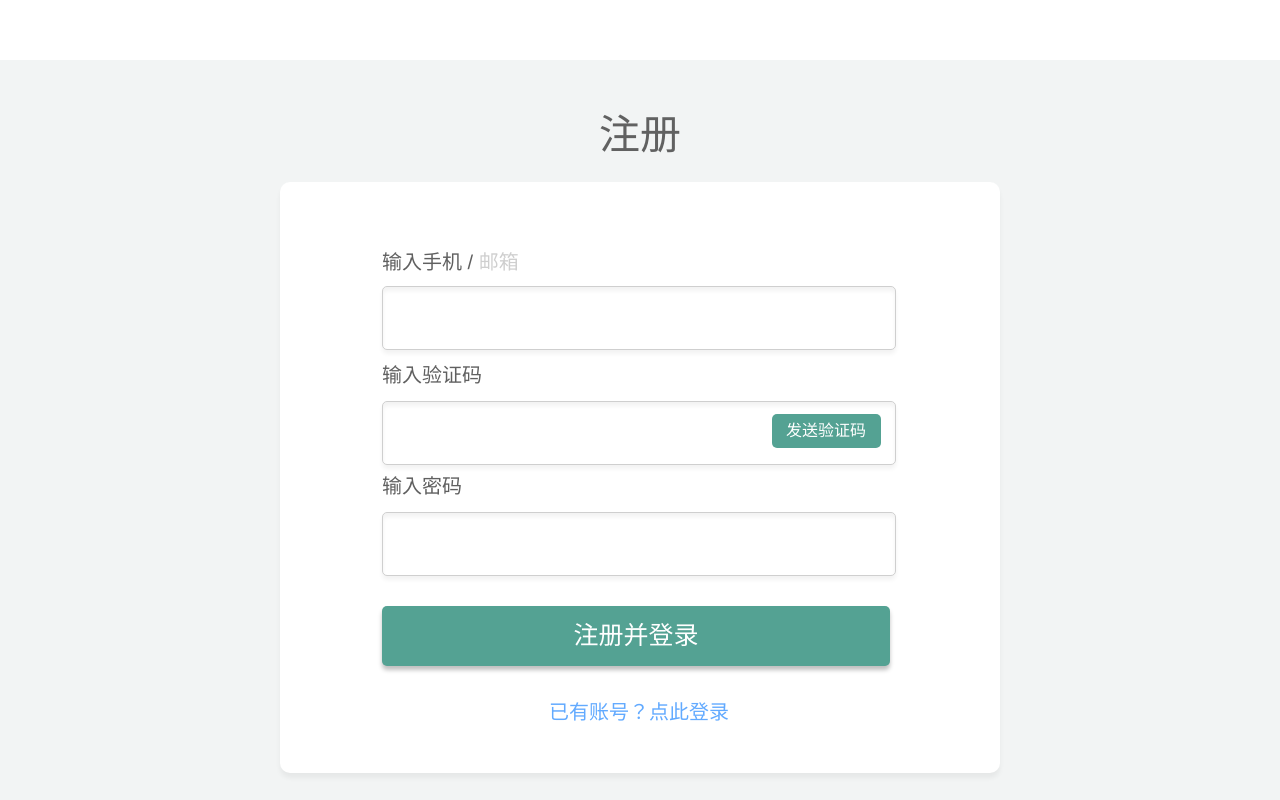
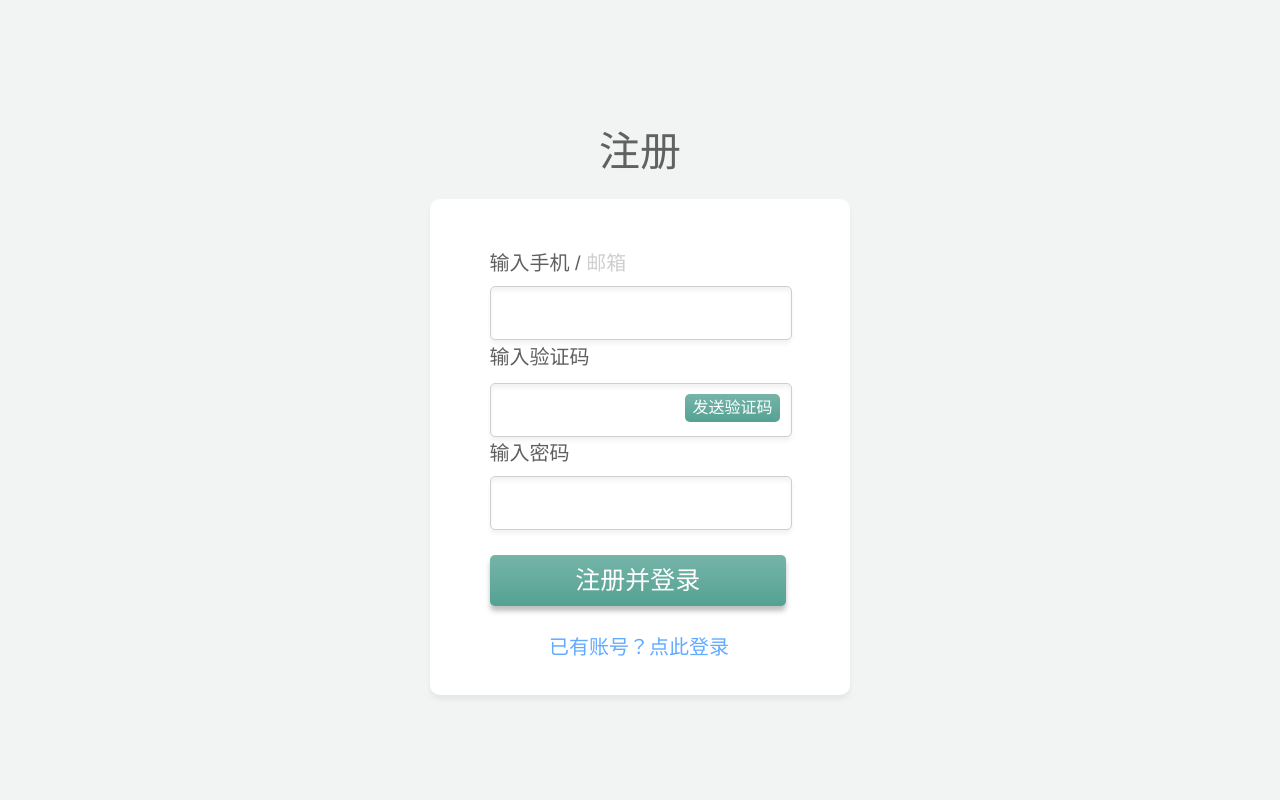
Before and after one commit to 2020-Summer-Project-Workgroup/2020-Summer-Project, a Vue app in the folder Vue/: page /register in a window 1280 px wide. Built offline with nearby package versions, Linux system fonts and the light colour scheme.

Commit message:
Adjust some css style, to make the page more compatible.

```diff
--- a/Vue/src/views/register/Register.vue
+++ b/Vue/src/views/register/Register.vue
@@ -6,34 +6,34 @@
     <div class="register-form">
       <div class="form-item">
         <div v-if="isTel">
-          <label for="tel" style="top: 70px">
+          <label for="tel" style="top: 10.97%">
             <span :style="telColor" @click="switchToTel">输入手机</span>
             /
             <span :style="emailColor" @click="switchToEmail">邮箱</span>
           </label>
-          <input type="text" id="tel" name="username" v-model="tel" style="top: 104px"/>
+          <input type="text" id="tel" name="username" v-model="tel" style="top: 17.6%"/>
         </div>
         <div v-else>
-          <label for="email" style="top: 70px">
+          <label for="email" style="top: 10.97%">
             <span :style="telColor" @click="switchToTel">输入手机</span>
             /
             <span :style="emailColor" @click="switchToEmail">邮箱</span>
           </label>
-          <input type="text" id="email" name="username" v-model="email" style="top: 104px"/>
+          <input type="text" id="email" name="username" v-model="email" style="top: 17.6%"/>
         </div>
       </div>
       <div class="form-item">
-        <label for="code" style="top: 183px">输入验证码</label>
-        <span>{{codeMsg}}</span>
-        <input type="text" id="code" name="code" v-model="code" style="top: 219px" @blur="checkCode"/>
+        <label for="code" style="top: 29.93%">输入验证码</label>
+        <span class="code-message" :style="codeMsgColor">{{codeMsg}}</span>
+        <input type="text" id="code" name="code" v-model="code" style="top: 37.06%" @blur="checkCode"/>
         <button id="send-code" @click="sendCode">发送验证码</button>
       </div>
       <div class="form-item">
-        <label for="password" style="top: 294px">输入密码</label>
-        <input type="password" id="password" name="password" v-model="password" style="top: 330px"/>
+        <label for="password" style="top: 49.26%">输入密码</label>
+        <input type="password" id="password" name="password" v-model="password" style="top: 55.84%"/>
       </div>
       <button id="register" @click="submit">注册并登录</button>
-      <span id="to-login" @click="toLogin">已有账号？点此登录</span>
+      <span class="text-link" @click="toLogin">已有账号？点此登录</span>
     </div>
   </div>
 </template>
@@ -101,10 +101,14 @@ export default {
         if((/^1[3456789]\d{9}$/.test(this.tel))) {
           sendCodeToTel(this.tel).then(res => {
             console.log(res)
-            if (JSON.parse(res)[0] === 200) {
-              this.codeStatus = 2
+            if (res instanceof Object) {
+              if (JSON.parse(res)[0] === 200) {
+                this.codeStatus = 2
+              } else {
+                this.codeStatus = 3
+              }
             } else {
-              this.codeStatus = 1
+              this.codeStatus = 3
             }
           }).catch(err => {
             console.log(err)
@@ -116,10 +120,14 @@ export default {
         if (/^([a-zA-Z\d])(\w|-)+@[a-zA-Z\d]+(\.[a-zA-Z]{2,4})+$/.test(this.email)) {
           sendCodeToEmail(this.email).then(res => {
             console.log(res)
-            if (JSON.parse(res)[0] === 200) {
-              this.codeStatus = 2
+            if (res instanceof Object) {
+              if (JSON.parse(res)[0] === 200) {
+                this.codeStatus = 2
+              } else {
+                this.codeStatus = 3
+              }
             } else {
-              this.codeStatus = 1
+              this.codeStatus = 3
             }
           }).catch(err => {
             console.log(err)
@@ -178,11 +186,20 @@ export default {
       } else if (this.codeStatus === 2) {
         return '发送成功'
       } else if (this.codeStatus === 3) {
-        return '验证码输入有误'
+        return '发送失败'
       } else if (this.codeStatus === 4) {
         return '验证通过'
+      } else if (this.codeStatus === 5) {
+        return '验证码输入有误'
       } else {
         return ''
+      }
+    },
+    codeMsgColor() {
+      if (this.codeStatus % 2 === 0) {
+        return {color: '#54A293'}
+      } else {
+        return {color: '#FF4747'}
       }
     }
   }
@@ -191,11 +208,11 @@ export default {
 
 <style scoped>
 .register-container {
+  top: 0;
   left: 0;
   right: 0;
   bottom: 0;
   position: absolute;
-  min-height: calc(100vh - 60px);
   background-color: rgba(242, 244, 244, 1);
   display: flex;
   flex-direction: column;
@@ -206,6 +223,7 @@ export default {
 
 .title {
   padding: 20px;
+  position: relative;
   font-family: "Hiragino Sans GB", "Helvetica Neue", Helvetica,
   "Microsoft YaHei", "微软雅黑", Arial, sans-serif;
   font-style: normal;
@@ -213,42 +231,50 @@ export default {
   font-size: 41px;
   line-height: 54px;
   color: #616161;
+  z-index: 5;
 }
 
 .register-form {
-  height: 591px;
-  width: 720px;
+  width: 32.81vw;
+  height: 62.12vh;
+  padding: 0;
+  margin: 0;
   position: relative;
   background: #FFFFFF;
   box-shadow: 0 5px 5px rgba(0, 0, 0, 0.05);
   border: none;
   border-radius: 10px;
+  z-index: 0;
 }
 
-.register-form input {
-  width: 508px;
-  height: 60px;
-  left: calc(50% - 508px/2 - 4px);
+input {
+  width: 70.55%;
+  height: 10.15%;
+  left: 14.17%;
   position: absolute;
+  font-size: 20px;
+  font-family: "Hiragino Sans GB", "Helvetica Neue", Helvetica,
+  "Microsoft YaHei", "微软雅黑", Arial, sans-serif;
   background: #ffffff;
   border: 1px solid #cfcfcf;
   border-radius: 5px;
   box-shadow: inset 0 4px 4px rgba(0, 0, 0, 0.05), 0 4px 4px rgba(0, 0, 0, 0.05);
+  z-index: 10;
 }
 
-.register-form input:hover {
+input:hover {
   border: 1px solid #54A293;
   background-color: #F2F4F4;
 }
 
-.register-form input:focus {
+input:focus {
   outline: none;
   border: 1px solid #54A293;
   background-color: #F2F4F4;
 }
 
-.register-form label {
-  left: calc(50% - 310px/2 - 103px);
+label {
+  left: 14.17%;
   position: absolute;
   font-family: "Hiragino Sans GB", "Helvetica Neue", Helvetica,
   "Microsoft YaHei", "微软雅黑", Arial, sans-serif;
@@ -257,13 +283,15 @@ export default {
   font-size: 20px;
   line-height: 20px;
   color: #606060;
+  z-index: 5;
 }
 
-.register-form button {
+button {
   position: absolute;
-  background-color: #54A293;
   border: none;
   border-radius: 5px;
+  background: linear-gradient(180deg, rgba(255, 255, 255, 0.2) 0%,
+  rgba(255, 255, 255, 0) 100%), #54A293;
   font-family: "Hiragino Sans GB", "Helvetica Neue", Helvetica,
   "Microsoft YaHei", "微软雅黑", Arial, sans-serif;
   font-style: normal;
@@ -271,41 +299,56 @@ export default {
   color: #FFFFFF;
 }
 
-.register-form button:hover {
+button:hover {
   background-color: #368375;
 }
 
-.register-form button:active {
+button:active {
+  outline: none;
   background-color: #368375;
   color: #FFF492;
 }
 
 #register {
-  width: 508px;
-  height: 60px;
-  left: calc(50% - 508px/2 - 4px);
-  top: 424px;
-  box-shadow: 0 4px 4px rgba(0, 0, 0, 0.25);
+  width: 70.56%;
+  left: 14.17%;
+  top: 71.74%;
+  bottom: 18.1%;
   font-size: 25px;
   line-height: 33px;
+  box-shadow: 0 5px 5px rgba(0, 0, 0, 0.25);
+  z-index: 5;
 }
 
 #send-code {
-  width: 109px;
-  height: 34px;
-  left: calc(50% - 109px/2 + 186px);
-  top: 232px;
+  width: 95px;
+  left: calc(83.33% - 95px);
+  top: 39.25%;
+  bottom: 54.99%;
   font-size: 16px;
   line-height: 21px;
   z-index: 20;
 }
 
-#to-login {
+.code-message {
+  right: 16%;
+  top: 30.3%;
+  bottom: 65.99%;
   position: absolute;
-  width: 182px;
-  height: 24px;
-  left: calc(50% - 182px/2);
-  bottom: 50px;
+  font-family: "Hiragino Sans GB", "Microsoft YaHei", "微软雅黑",
+  "Neue Haas Grotesk", "Helvetica Neue", Helvetica, Arial, sans-serif;
+  font-style: normal;
+  font-weight: normal;
+  font-size: 13px;
+  line-height: 24px;
+  z-index: 12;
+}
+
+.text-link {
+  left: calc(50% - 91px);
+  top: 87.73%;
+  bottom: 7.81%;
+  position: absolute;
   font-family: "Hiragino Sans GB", "Helvetica Neue", Helvetica,
   "Microsoft YaHei", "微软雅黑", Arial, sans-serif;
   font-style: normal;
@@ -313,9 +356,10 @@ export default {
   font-size: 20px;
   line-height: 26px;
   color: #62AAFF;
+  z-index: 12;
 }
 
-#to-login:hover {
+.text-link:hover {
   cursor: pointer;
   text-decoration: underline;
 }
```
